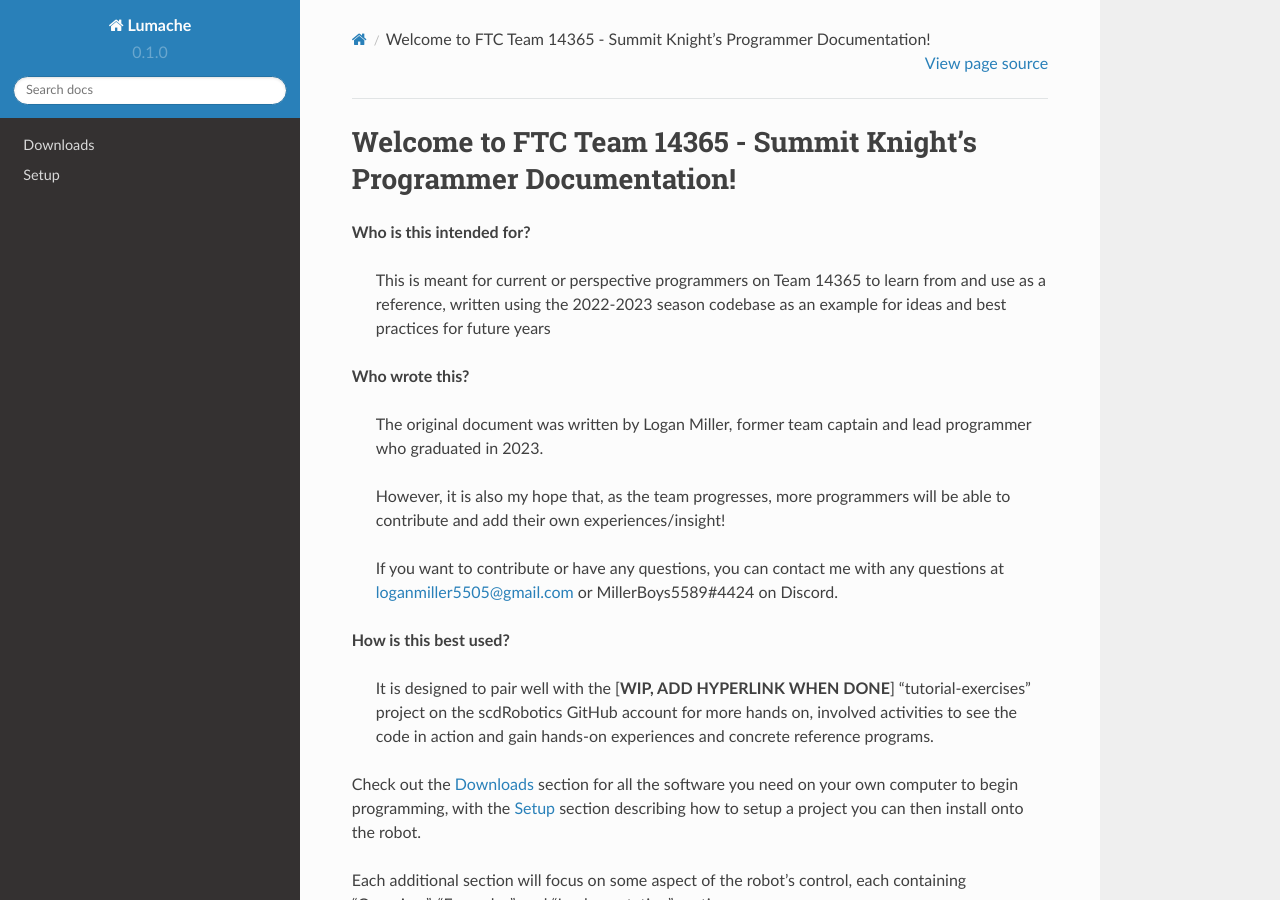
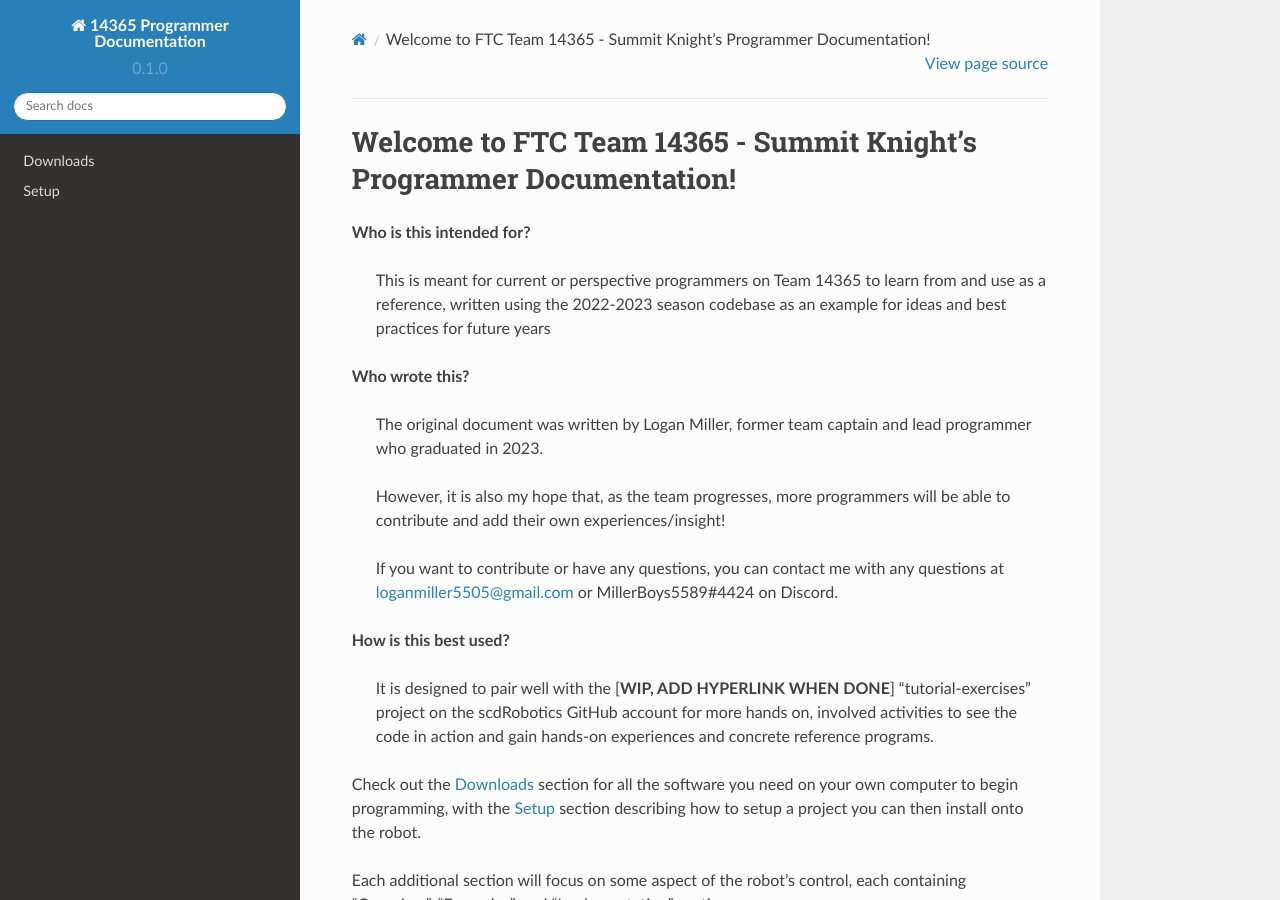
Before and after one commit to LoganMiller5505/14365-Programmer-Documentation, a Sphinx documentation site: the page built from docs/source/index.rst, in a window 1280 px wide and 900 px high. Built offline with Sphinx 7.4.7 and the Read the Docs theme 2.0.0, drawn with Linux system fonts in a browser that asks for light colours.

Commit message:
Changing Title

```diff
--- a/docs/source/conf.py
+++ b/docs/source/conf.py
@@ -2,7 +2,7 @@
 
 # -- Project information
 
-project = 'Lumache'
+project = '14365 Programmer Documentation'
 copyright = '2024, Logan Miller'
 author = 'Logan Miller'
 
```
